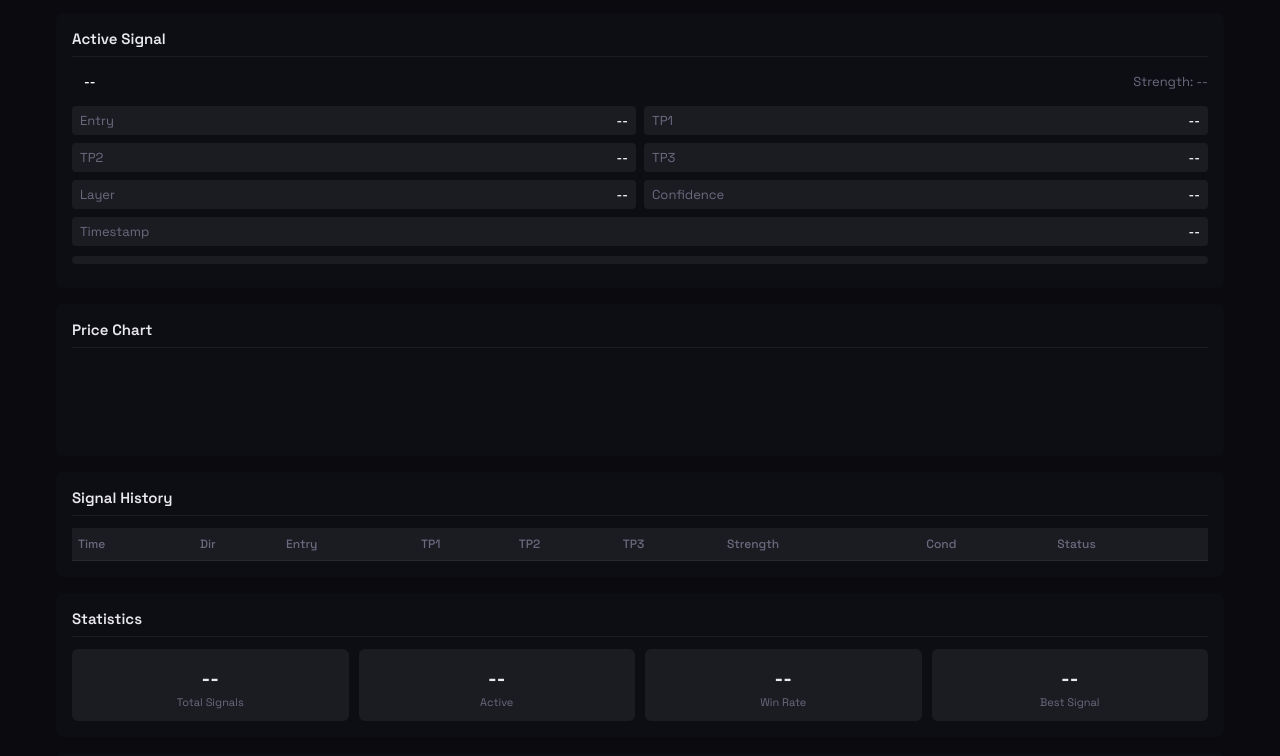
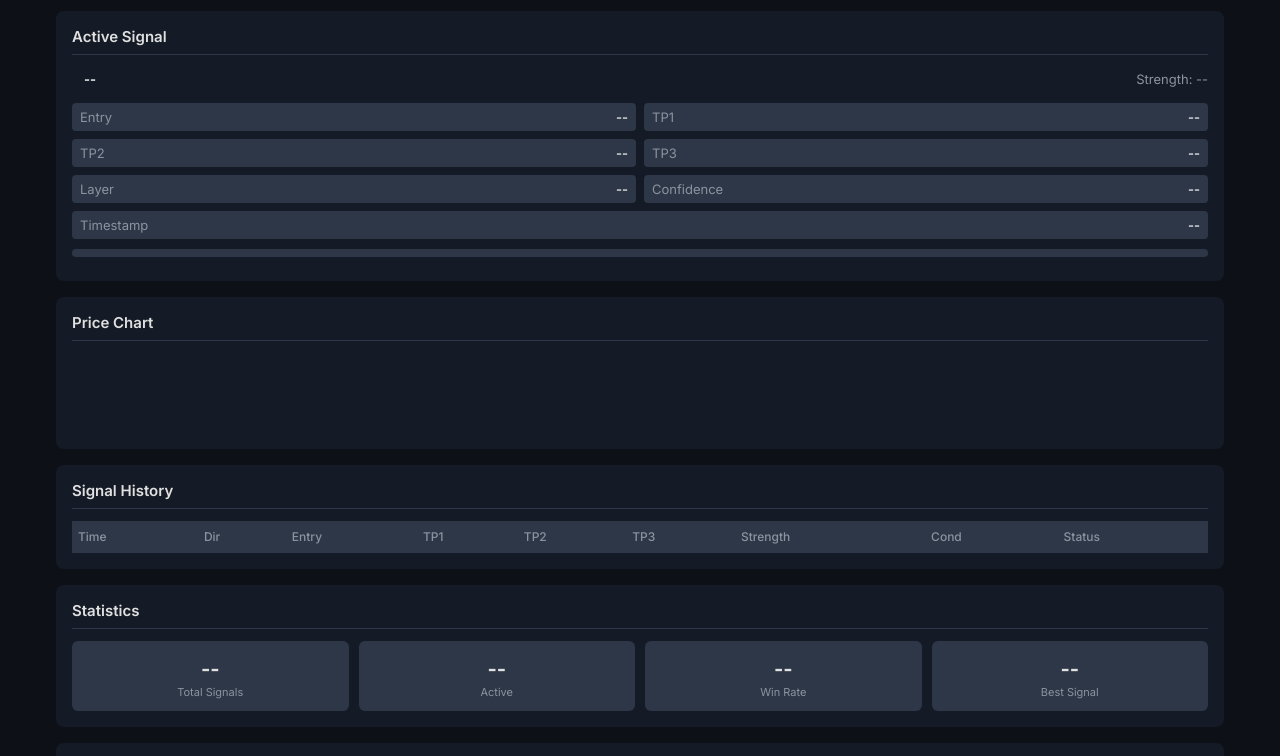
Before and after one commit to sporbxyz/sporb-xyz, a website: page signal.html in a window 1280 px wide. Shown: the part 72-828 px from the top of the page. Drawn offline with Linux system fonts and the light colour scheme; no server answers.

Commit message:
Revert signal.html to original orange theme (trading product)

```diff
--- a/signal.html
+++ b/signal.html
@@ -4,21 +4,21 @@
   <meta charset="UTF-8" />
   <meta name="viewport" content="width=device-width, initial-scale=1.0, maximum-scale=1.0, user-scalable=no" />
   <title>SPORB Signal Engine | XAU GOLD</title>
-  <link href="https://fonts.googleapis.com/css2?family=Space+Grotesk:wght@400;500;600;700&family=JetBrains+Mono:wght@400;700&display=swap" rel="stylesheet">
+  <link href="https://fonts.googleapis.com/css2?family=Inter:wght@400;500;600;700&display=swap" rel="stylesheet">
   <style>
     :root {
-      --bg: #0a0a0f;
-      --accent: #00d4aa;
+      --bg: #0D1117;
+      --accent: #FF6B35;
       --buy: #00C853;
       --sell: #FF1744;
-      --text: #e8e8ed;
-      --text2: #6b6b80;
-      --card: #0d0d14;
-      --border: rgba(255,255,255,0.06);
+      --text: #E0E0E0;
+      --text2: #8B949E;
+      --card: #151B26;
+      --border: #2D3748;
     }
     * { margin:0; padding:0; box-sizing:border-box; }
     body {
-      font-family:'Space Grotesk',sans-serif;
+      font-family:'Inter',sans-serif;
       background:var(--bg);
       color:var(--text);
     }
```
